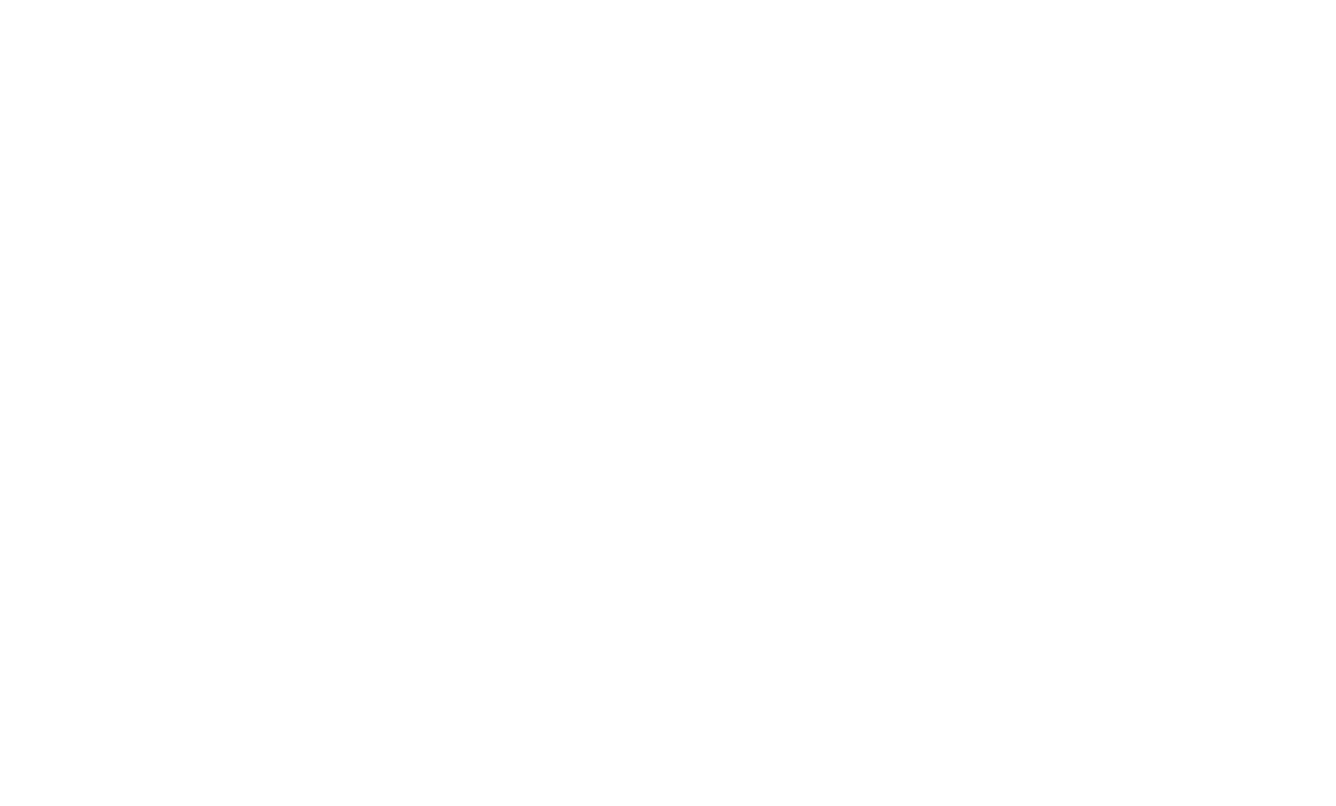
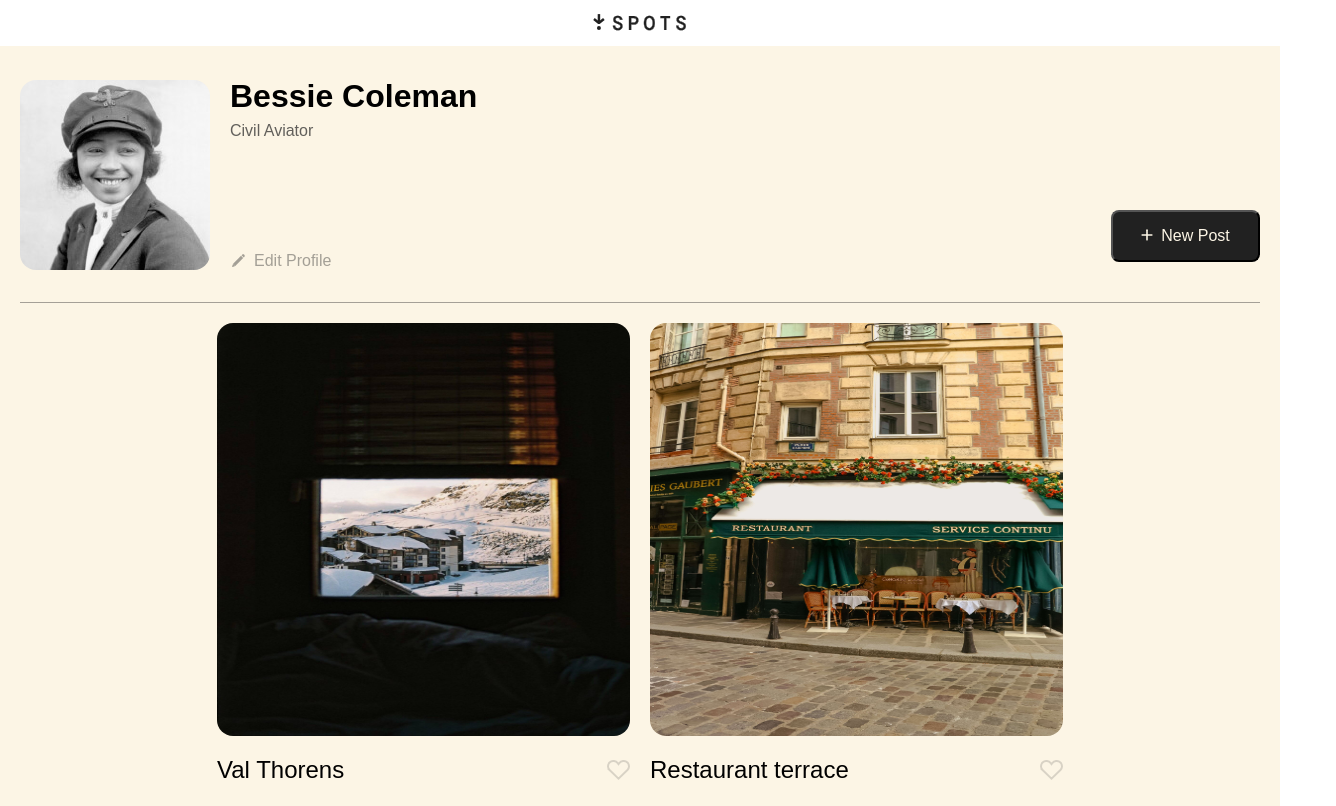
Before and after one commit to Blackhawk7393/se_project_spots, a plain HTML site: page index.html in a window 1280 px wide. Shown: the top 806 px of the page, 1336 px wide, since content can reach past the window. Drawn offline with Linux system fonts and the light colour scheme.

Commit message:
completed spots project

```diff
--- /dev/null
+++ b/blocks/card.css
@@ -0,0 +1,45 @@
+.card__image {
+  width: 100%;
+  height: 413px;
+  display: block;
+  border-radius: 16px;
+}
+
+.card__content {
+  display: flex;
+  align-items: center;
+  justify-content: space-between;
+}
+
+.card__title {
+  font-family: "Poppins", sans-serif;
+  font-style: medium;
+  font-weight: 500;
+  text-overflow: ellipsis;
+  white-space: nowrap;
+  overflow: hidden;
+  max-width: 360px;
+}
+
+.card__like-btn {
+  background-image: url(../images/Like\ Icon.svg);
+  width: 23px;
+  height: 20px;
+  border: none;
+  background-color: transparent;
+  opacity: .4;
+}
+
+.card__like-btn:hover {
+  opacity: 1;
+}
+
+@media screen and (max-width: 627px) {
+  .card__image {
+    height: 288px;
+  }
+
+  .card__title {
+    max-width: 260px;
+  }
+}
--- /dev/null
+++ b/blocks/cards.css
@@ -0,0 +1,21 @@
+.cards {
+  padding-top: 20px;
+  border-bottom: 1px rgba(33, 33, 33, 0.4) solid;
+
+}
+
+.cards__list {
+  list-style-type: none;
+  padding: 0;
+  margin: 0;
+  display: grid;
+  grid-template-columns: repeat(auto-fit, 413px);
+  justify-content: center;
+  gap: 40px 20px;
+}
+
+@media screen and (max-width: 627px) {
+  .cards__list {
+  grid-template-columns: repeat(auto-fit, 288px);
+  }
+}
--- /dev/null
+++ b/blocks/content.css
@@ -0,0 +1,3 @@
+.content {
+  padding: 0 20px;
+}
--- /dev/null
+++ b/blocks/footer.css
@@ -0,0 +1,14 @@
+.footer {
+  text-align: center;
+}
+
+.footer__description {
+  margin: 0;
+  padding: 60px 668px;
+  font-family: "Poppins", sans-serif;
+  font-style: normal;
+  font-weight: 400;
+  font-size: 16px;
+  color: #212121;
+  opacity: .7;
+}
--- /dev/null
+++ b/blocks/header.css
@@ -0,0 +1,11 @@
+.header {
+  background-color: #fff;
+  padding: 10px 0;
+  display: flex;
+  justify-content: center;
+}
+
+.header__logo {
+  width: 94px;
+  height: 26px;
+}
--- a/blocks/pages.css
+++ b/blocks/pages.css
@@ -1,3 +1,9 @@
 .page {
   background-color: #FCF5E5;
+  min-height: 100vh;
 }
+
+.page__section {
+  max-width: 1280px;
+  margin: 0 auto;
+}
--- /dev/null
+++ b/blocks/profile.css
@@ -0,0 +1,127 @@
+.profile {
+  display: flex;
+  padding: 34px 0 20px;
+  border-bottom: 1px rgba(33, 33, 33, 0.4) solid;
+}
+
+.profile__avatar {
+  margin-right: 20px;
+  border-radius: 16px;
+  width: 190px;
+  height: 190px;
+}
+
+.profile__column {
+  height: 190px;
+  display: flex;
+  flex-direction: column;
+  font-family: "Poppins", sans-serif;
+  font-style: medium;
+  font-weight: 500;
+  }
+
+.profile__name {
+  margin: 0 0 14px;
+  font-size: 32px;
+  line-height: 1;
+  display: -webkit-box;
+  overflow: hidden;
+  text-overflow: ellipsis;
+  -webkit-line-clamp: 3;
+  -webkit-box-orient: vertical;
+  max-width: 420px;
+}
+
+.profile__description {
+  margin: 0;
+  color: #212121;
+  opacity: .7;
+  font-size: 16px;
+  display: -webkit-box;
+  overflow: hidden;
+  text-overflow: ellipsis;
+  -webkit-line-clamp: 3;
+  -webkit-box-orient: vertical;
+  max-width: 420px;
+}
+
+.profile__edit-btn {
+  margin-top: 114px;
+  padding: 0;
+  background-color: transparent;
+  border: none;
+  display: flex;
+  align-items: center;
+  font-size: 16px;
+  color: #212121;
+  opacity: .4;
+}
+
+.profile__pencil {
+  width: 16px;
+  height: 16px;
+  margin-right: 8px;
+}
+
+.profile__edit-btn:hover {
+  opacity: 100%;
+}
+
+.profile__add-btn {
+  margin: 130px 0 20px auto;
+  width: 149px;
+  height: 52px;
+  border-radius: 8px;
+  background-color: #212121;
+  color: #fcf5e5;
+  font-size: 16px;
+  font-family: "Poppins", sans-serif;
+  font-style: medium;
+  font-weight: 500;
+}
+
+.profile__add-btn:hover {
+  opacity: .4;
+}
+
+.profile__plus-icon {
+  width: 12px;
+  height: 12px;
+  margin-right: 8px;
+}
+
+@media screen and (max-width: 627px) {
+  .profile {
+    flex-direction: column;
+    max-width: 288px;
+    align-items: center;
+    text-align: center;
+    padding-top: 20px;
+  }
+
+  .profile__avatar {
+    margin: 0 0 12px;
+    width: 80px;
+    height: 80px;
+  }
+
+  .profile__name {
+    font-size: 20px;
+    margin: 0 0 6px;
+    max-width: 288px;
+  }
+
+  .profile__description {
+    margin: 0 0 32px;
+    max-width: 288px;
+  }
+
+  .profile__column {
+    margin: 0 0 20px;
+  }
+
+  .profile__add-btn {
+    margin: 0;
+    width: 100%;
+  }
+}
--- a/index.html
+++ b/index.html
@@ -1,23 +1,84 @@
 <!DOCTYPE html>
 <html lang="en">
 <head>
-  <meta charset="UTF-8">
-  <meta name="viewport" content="width=device-width, initial-scale=1.0">
-  <meta name="description" content="Spots project">
-  <meta name="author" content="Taylor Wind">
-  <meta name="keywords" content="Spots">
-  <link rel="stylsheets" href="./pages/index.css">
-  <link rel="shortcut icon" href="favicon.ico" type="image/x-icon">
+  <meta charset="UTF-8" />
+  <meta name="viewport" content="width=device-width, initial-scale=1.0" />
+  <meta name="description" content="Spots project" />
+  <meta name="author" content="Taylor Wind" />
+  <meta name="keywords" content="Spots" />
+  <link rel="stylesheet" href="./pages/index.css" />
+  <link rel="shortcut icon" href="favicon.ico" type="image/x-icon" />
   <title>Spots</title>
 </head>
 <body>
   <div class="page">
-    <header class="header"></header>
+    <header class="header">
+      <img src="./images/Logo.svg" alt="spots logo" class="header__logo">
+    </header>
     <main class="content">
-      <section class="profile"></section>
-      <section class="cards"></section>
+      <section class="profile page__section">
+        <img src="./images/avatar.jpg" alt="avatar photo" class="profile__avatar">
+      <div class="profile__column">
+        <h1 class="profile__name">Bessie Coleman</h1>
+        <p class="profile__description">Civil Aviator</p>
+        <button type="button" class="profile__edit-btn">
+          <img src="./images/pencil.svg" alt="pencil" class="profile__pencil"/>Edit Profile
+      </button>
+    </div>
+      <button type="button" class="profile__add-btn">
+        <img src="./images/plus icon.svg" alt="plus icon" class="profile__plus-icon"/>New Post
+      </button>
+      </section>
+      <section class="cards page__section">
+        <ul class="cards__list">
+          <li class="card">
+            <img src="./images/1-photo-by-moritz-feldmann-from-pexels.jpg" alt="Val Thorens" class="card__image">
+            <div class="card__content">
+              <h2 class="card__title">Val Thorens</h2>
+              <button type="button" class="card__like-btn"></button>
+            </div>
+          </li>
+          <li class="card">
+            <img src="./images/2-photo-by-ceiline-from-pexels.jpg" alt="Restaurant terrace" class="card__image">
+            <div class="card__content">
+              <h2 class="card__title">Restaurant terrace</h2>
+              <button type="button" class="card__like-btn"></button>
+            </div>
+          </li>
+          <li class="card">
+            <img src="./images/3-photo-by-tubanur-dogan-from-pexels.jpg" alt="An outdoor cafe" class="card__image">
+            <div class="card__content">
+              <h2 class="card__title">An outdoor cafe</h2>
+              <button type="button" class="card__like-btn"></button>
+            </div>
+          </li>
+          <li class="card">
+            <img src="./images/4-photo-by-maurice-laschet-from-pexels.jpg" alt="A very long bridge, over the forest..." class="card__image">
+            <div class="card__content">
+              <h2 class="card__title">A very long bridge, over the forest...</h2>
+              <button type="button" class="card__like-btn"></button>
+            </div>
+          </li>
+          <li class="card">
+            <img src="./images/5-photo-by-van-anh-nguyen-from-pexels.jpg" alt="Tunnel with morning light" class="card__image">
+            <div class="card__content">
+              <h2 class="card__title">Tunnel with morning light</h2>
+              <button type="button" class="card__like-btn"></button>
+            </div>
+          </li>
+          <li class="card">
+            <img src="./images/6-photo-by-moritz-feldmann-from-pexels.jpg" alt="Mountain house" class="card__image">
+            <div class="card__content">
+              <h2 class="card__title">Mountain house</h2>
+              <button type="button" class="card__like-btn"></button>
+            </div>
+          </li>
+        </ul>
+      </section>
     </main>
-    <footer class="footer"></footer>
+    <footer class="footer">
+      <p class="footer__description">2025 &copy Spots</p>
+    </footer>
   </div>
 </body>
 </html>
--- a/pages/index.css
+++ b/pages/index.css
@@ -1,2 +1,8 @@
 @import url(../vendor/normalize.css);
 @import url(../blocks/pages.css);
+@import url(../blocks/header.css);
+@import url(../blocks/content.css);
+@import url(../blocks/profile.css);
+@import url(../blocks/cards.css);
+@import url(../blocks/card.css);
+@import url(../blocks/footer.css);
```
Also changed, not shown: images/Like Icon.svg (added), images/Logo.svg (added), images/pencil.svg (added), images/plus icon.svg (added), 1 other file.
